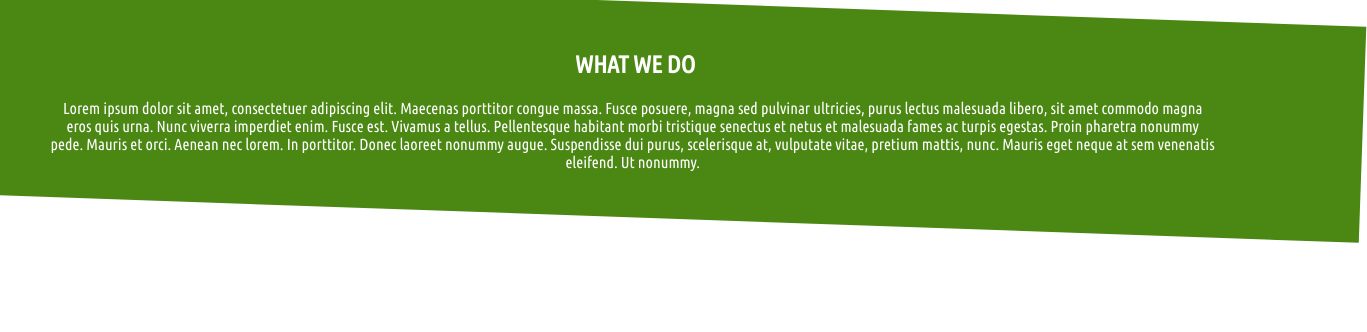
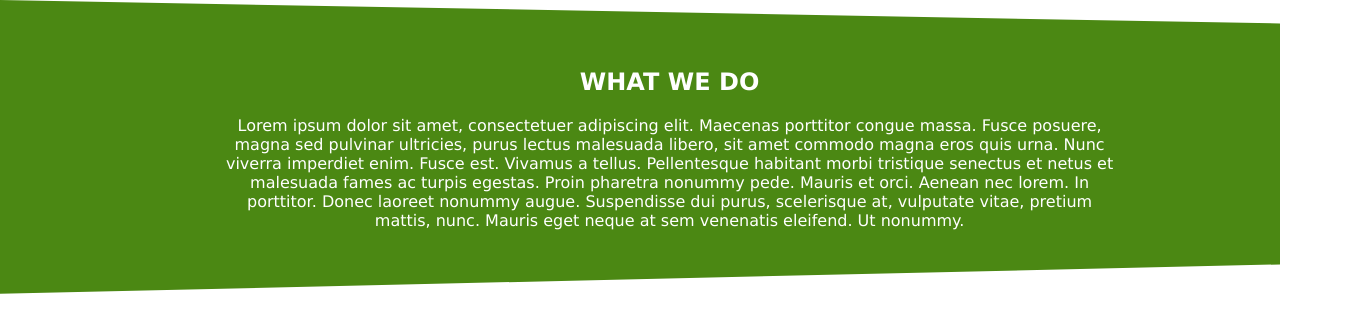
Before and after one commit to 1022792/projectfair, a website: page index.html in a window 1280 px wide. Shown: the whole page, 1367 px wide, since content can reach past the window. Drawn offline with Linux system fonts and the light colour scheme; a web font is replaced by a local one.

Commit message:
about us done
co-work with paterick
about us,
angle line is done

```diff
--- a/main.scss
+++ b/main.scss
@@ -1,6 +1,2 @@
-@font-face {
-  font-family: ubuntu;
-  src: url("../fonts/Ubuntu-C.ttf");
-}
-
 @import "sass/_about.scss";
+@import "sass/base/typography";
--- a/sass/_about.scss
+++ b/sass/_about.scss
@@ -1,19 +1,15 @@
 .about {
   background-color: #4B8813;
-  position: relative;
   color: #fff;
   text-align: center;
-  font-family: ubuntu;
-  padding: 30px 0;
-  transform: rotate(2deg);
-  width:120%;
-  top:-13.5%;
-  left:-13.5%;
+  padding: 3em;
+  clip-path: polygon(0 0, 100% 8%, 100% 90%, 0 100%);
+
 }
-
 .about__paragraph {
   width: 80%;
   padding: 0 10%;
+  color: #ffffff;
 }
 
 body{
@@ -27,5 +23,4 @@ body{
 
 .about__information, .about__heading2 {
   margin-left:5%;
-  transform:rotate(-2deg);
 }
--- /dev/null
+++ b/sass/base/_typography.scss
@@ -0,0 +1,32 @@
+@font-face {
+  font-family: unbuntu;
+  src: url("../fonts/Ubuntu-C.ttf");
+}
+@font-face {
+  font-family: unbuntu-bold;
+  src: url("../fonts/Ubuntu-B.ttf");
+}
+@font-face {
+  font-family: unbuntu-medium;
+  src: url("../fonts/Ubuntu-M");
+}
+h1 {
+  font-family: "unbuntu-bold", Verdana, serif;
+  font-seize: 47px;
+  color: #000000;
+}
+h2 {
+  font-family: "unbuntu-medium", Verdana, serif;
+  font-seize: 27px;
+  color: #ffffff;
+}
+h3 {
+  font-family: "unbuntu-bold", Verdana, serif;
+  font-seize: 25px;
+  color: #4C8D17;
+}
+p {
+  font-family: "unbuntu-regular", verdana, serif;
+  font-seize: 15px;
+  color: #000005;
+}
```
Also changed, not shown: css/main.css, 1 other file.
